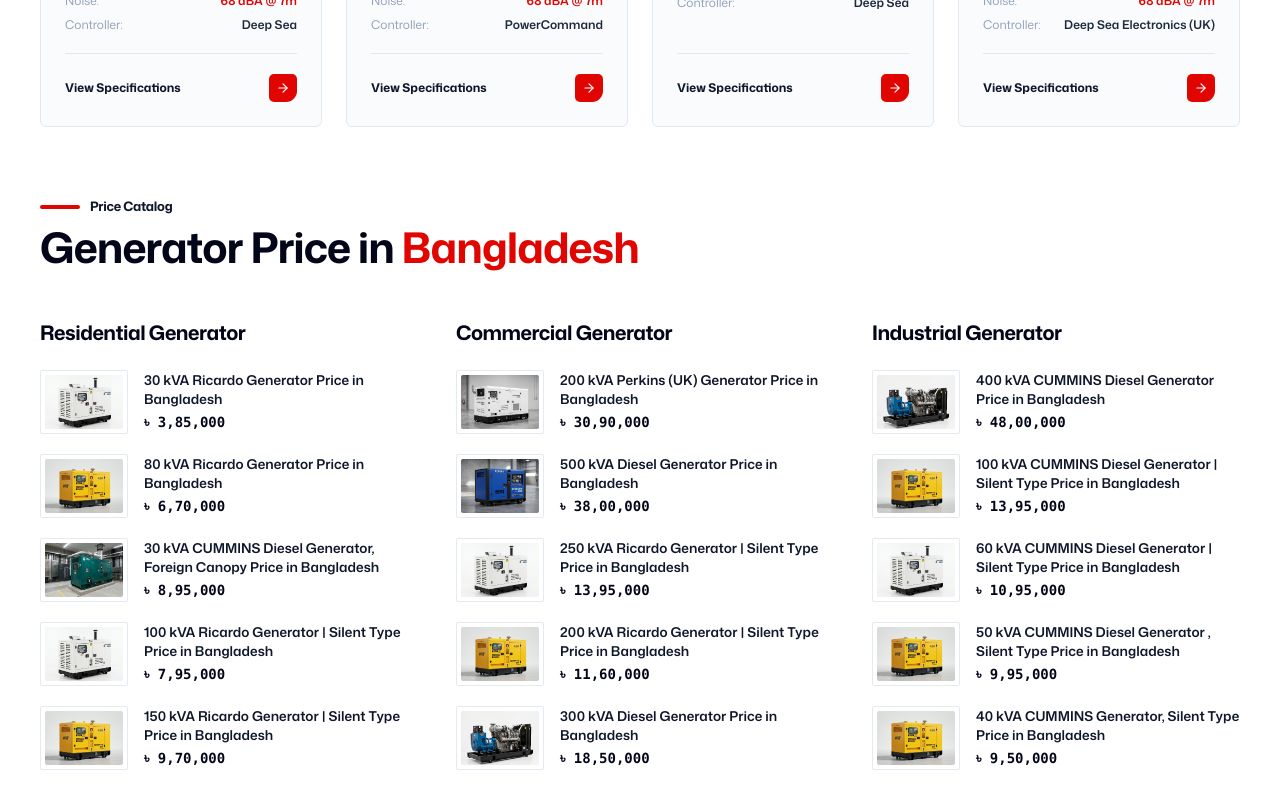
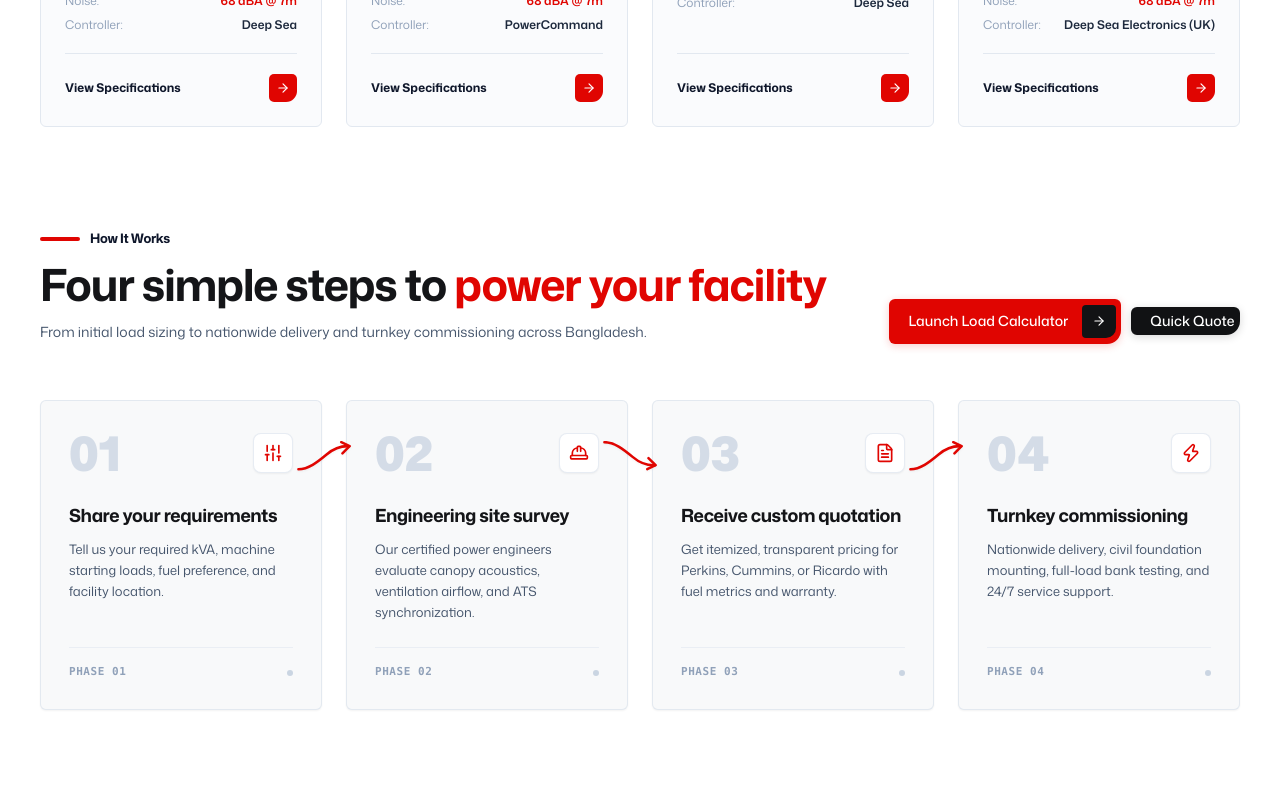
Before and after one commit to imtiazhasanBD/diesel-generator-warehouse-, a Next.js app: page / in a window 1280 px wide. Shown: the part 5840-6640 px from the top of the page. Built offline with nearby package versions, Linux system fonts and the light colour scheme; a web font is replaced by a local one.

Commit message:
fix: update card accent bracket positioning and hide price directory section

```diff
--- a/src/app/page.tsx
+++ b/src/app/page.tsx
@@ -566,10 +566,12 @@ export default function Home() {
                       />
                     </div>
 
-                    {/* Orange Accent L-Bracket — hugging bottom-right of Card 3 */}
+                    {/* Red Accent L-Bracket — hugging bottom-right corner of Card 3 with zero gap */}
                     <div
-                      className="absolute -right-2.5 sm:-right-3.5 -bottom-1 sm:-bottom-2 pointer-events-none z-30"
+                      className="absolute pointer-events-none z-30"
                       style={{
+                        right: "clamp(12px, 1.3vw, 18px)",
+                        bottom: "clamp(-16px, -1.15vw, -10px)",
                         width: "clamp(90px, 10vw, 140px)",
                         height: "clamp(50px, 5.5vw, 80px)",
                         filter: "drop-shadow(0 10px 18px rgba(224, 5, 1, 0.45))",
@@ -1455,7 +1457,7 @@ export default function Home() {
              SECTION 5.5: BANGLADESH GENERATOR PRICE DIRECTORY
              (RESIDENTIAL / COMMERCIAL / INDUSTRIAL)
              ========================================================= */}
-        <section id="prices" className="py-10 md:py-16 bg-white">
+        <section id="prices" className="py-10 md:py-16 bg-white hidden">
           <div className="max-w-[1400px] mx-auto px-4 sm:px-10">
 
             {/* Clean Section Header (No description, matching site style) */}
```
